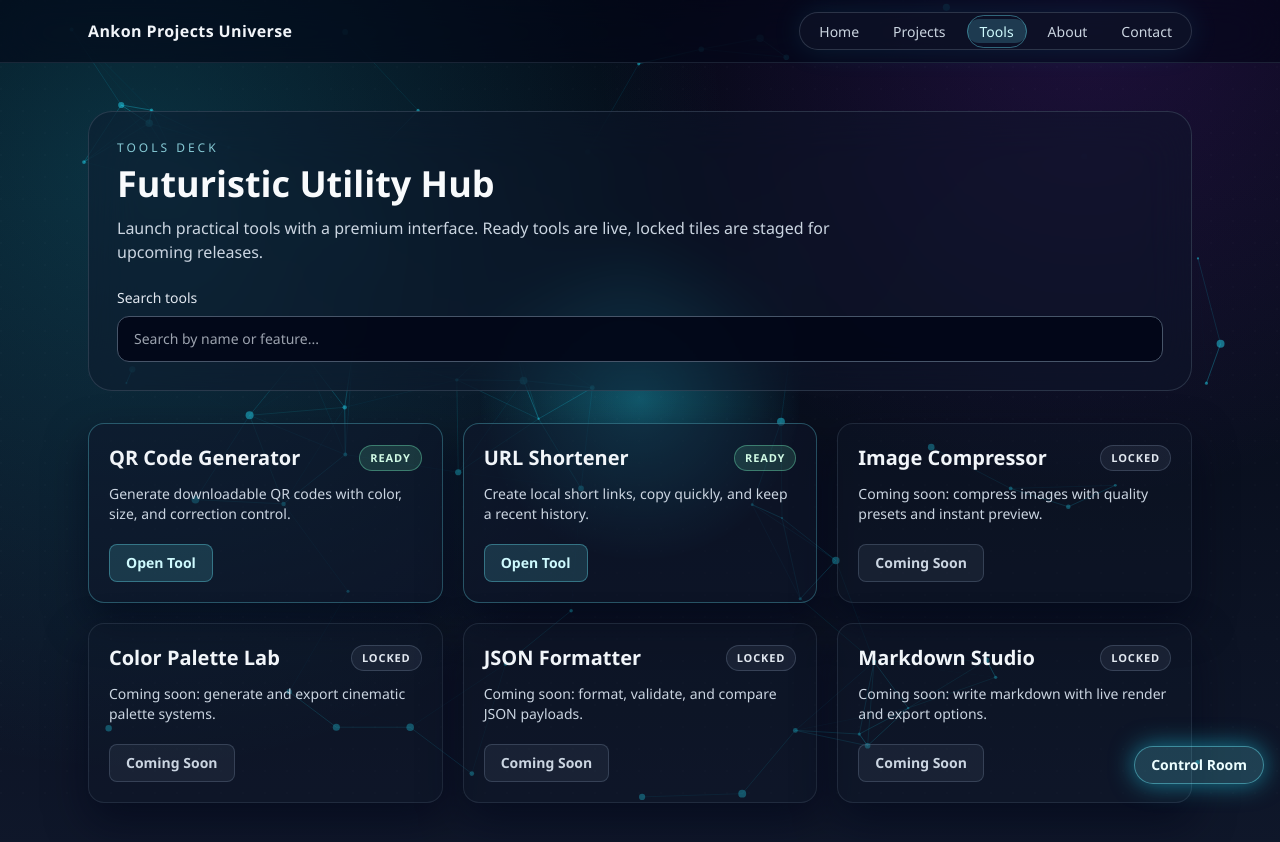
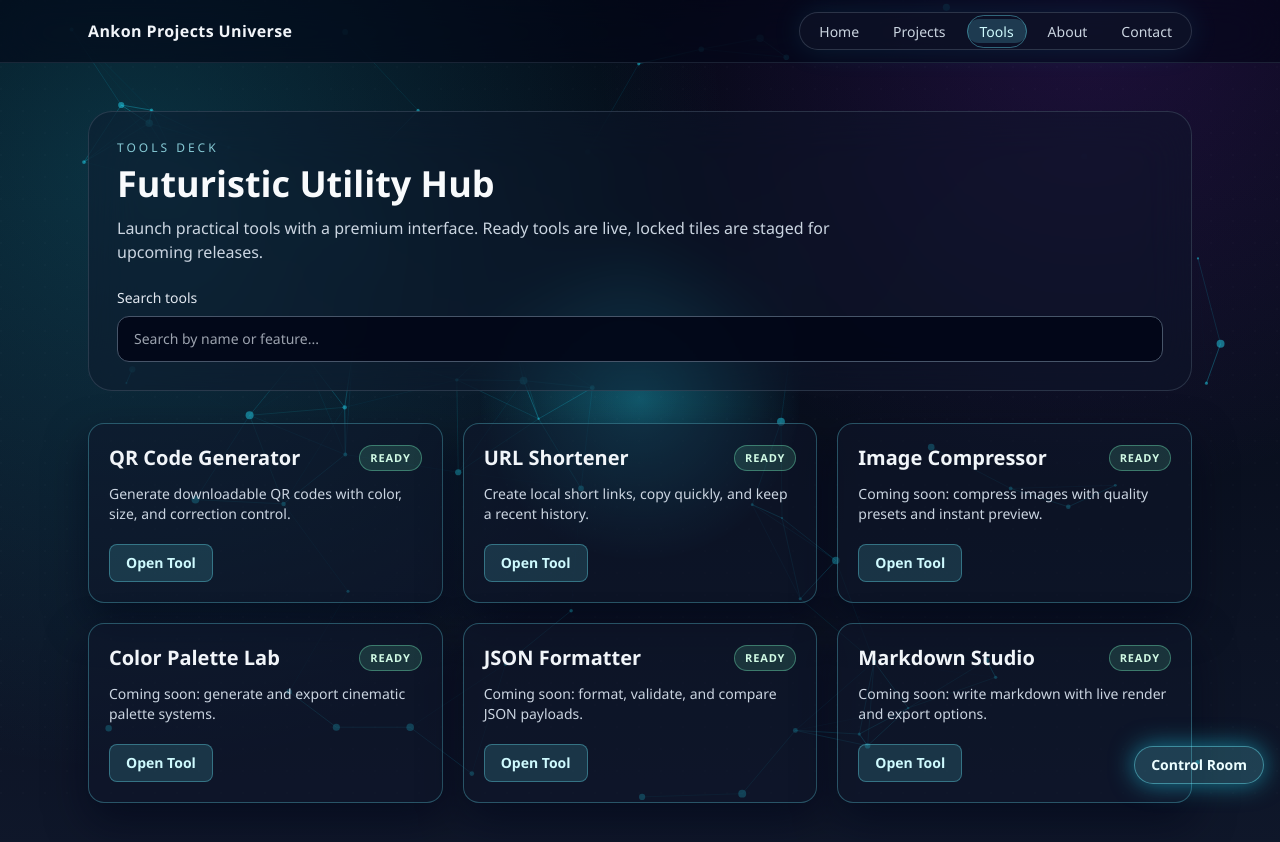
Before and after one commit to liveankon1/ankon-live-portal1, a Next.js app: page /tools in a window 1280 px wide. Shown: the top 842 px of the page. Built offline with nearby package versions, Linux system fonts and the light colour scheme.

Commit message:
Update page.tsx

```diff
--- a/app/tools/page.tsx
+++ b/app/tools/page.tsx
@@ -28,22 +28,26 @@ const toolCards: ToolCard[] = [
   {
     title: "Image Compressor",
     description: "Coming soon: compress images with quality presets and instant preview.",
-    status: "coming-soon"
+    href: "/tools/image-compressor",
+    status: "ready"
   },
   {
     title: "Color Palette Lab",
     description: "Coming soon: generate and export cinematic palette systems.",
-    status: "coming-soon"
+    href: "/tools/palette",
+    status: "ready"
   },
   {
     title: "JSON Formatter",
     description: "Coming soon: format, validate, and compare JSON payloads.",
-    status: "coming-soon"
+    href: "/tools/json",
+    status: "ready"
   },
   {
     title: "Markdown Studio",
     description: "Coming soon: write markdown with live render and export options.",
-    status: "coming-soon"
+    href: "/tools/markdown",
+    status: "ready"
   }
 ];
 
```
